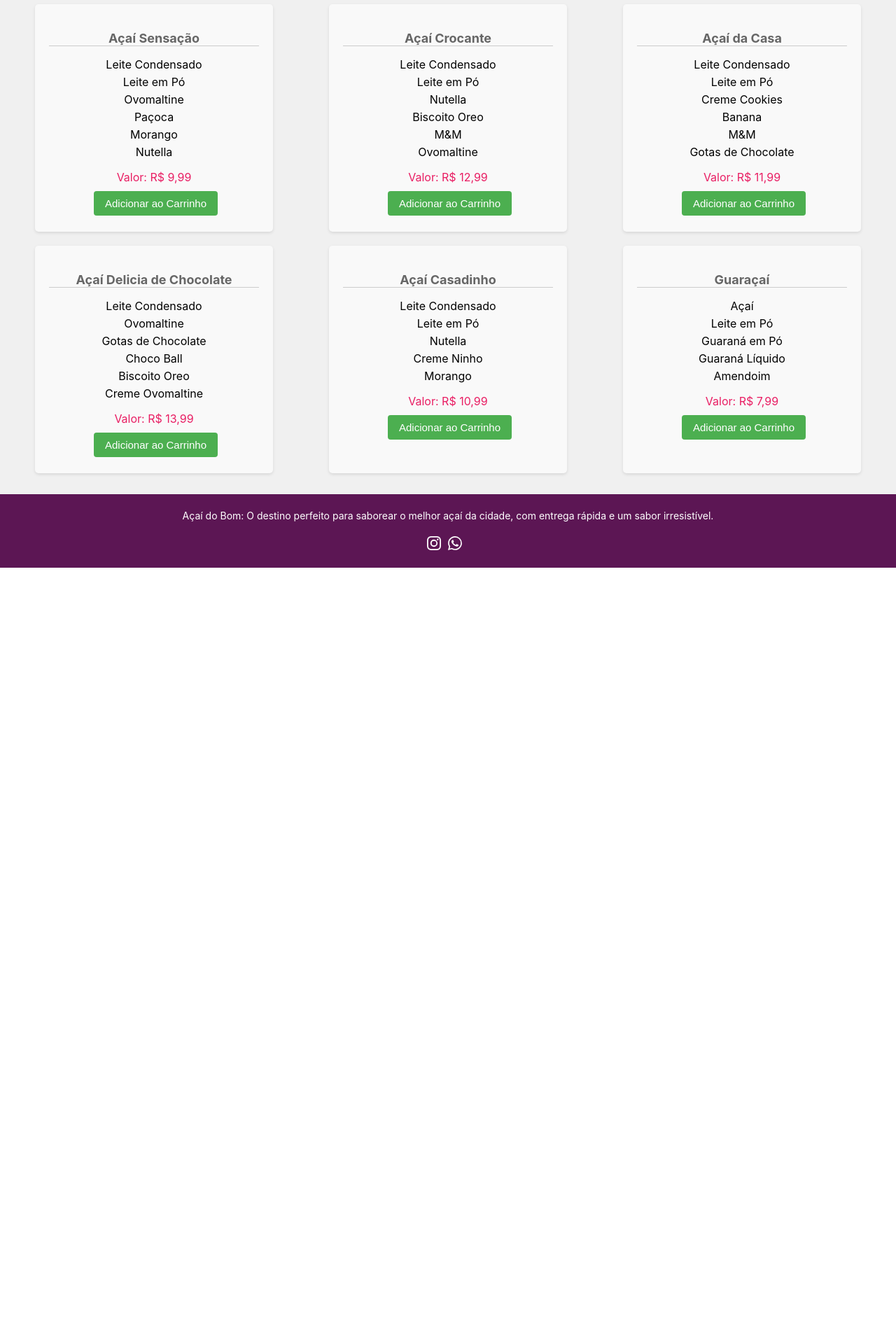
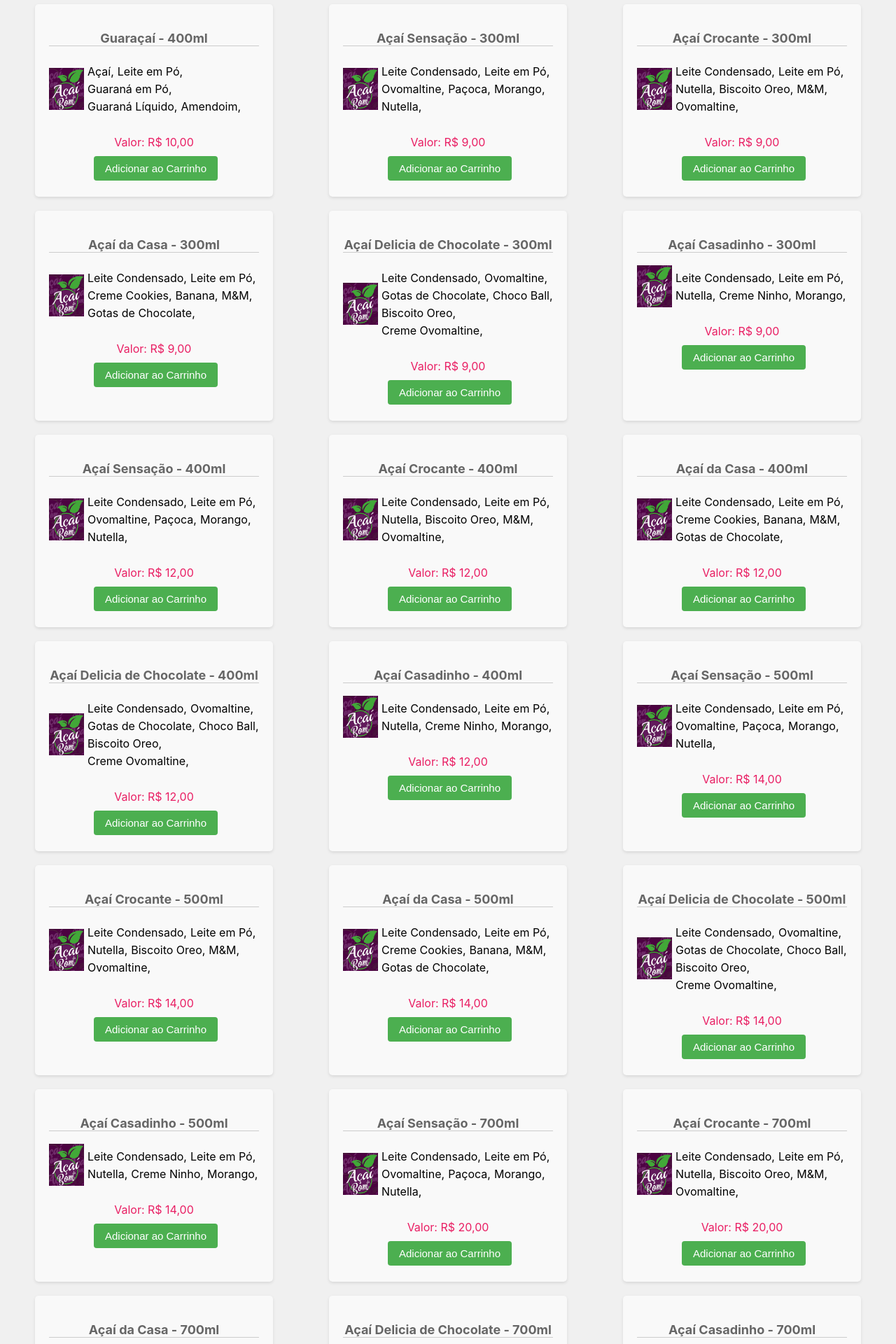
Before and after one commit to devLuanPaiva/Acai, a React (Create React App) app: page / in a window 1280 px wide. Shown: the part 480-2400 px from the top of the page at 70% size. Before the commit the page ends 1291 px from the top, so only its background shows below. Built offline with nearby package versions, Linux system fonts and the light colour scheme.

Commit message:
first commit

```diff
--- a/src/App.js
+++ b/src/App.js
@@ -2,7 +2,7 @@ import React, { useState } from 'react';
 import './App.css';
 import { BrowserRouter as Router, Routes, Route } from "react-router-dom";
 import Home from './componentes/home/Home';
-import Bebidas from './componentes/menu/Bebidas';
+// import Bebidas from './componentes/menu/Bebidas';
 import Carrinho from './componentes/carrinho/Carrinho';
 import MontarAcai from './componentes/menu/MontarAcai';
 import MilkShake from './componentes/menu/MilkShake'
@@ -16,10 +16,10 @@ function App() {
     <Router>
       <Routes>
         <Route path="/" element={<Home adicionarItem={adicionarItem} />} />
-        <Route path='/bebidas' element={<Bebidas adicionarItem={adicionarItem}/>} />
+        {/* <Route path='/bebidas' element={<Bebidas adicionarItem={adicionarItem}/>} /> */}
         <Route path='/milk-shake' element={<MilkShake adicionarItem={adicionarItem}/>} />
         <Route path="/carrinho" element={<Carrinho itens={itensSelecionados} />} />
-        <Route path='/montar_acai' element={<MontarAcai />} />
+        <Route path='/montar_acai' element={<MontarAcai/>} />
         <Route path='*' element={<Home />} />
       </Routes>
     </Router>
--- a/src/componentes/footer/Footer.css
+++ b/src/componentes/footer/Footer.css
@@ -14,12 +14,16 @@ footer span {
 }
 
 footer .redes {
+  margin: 0 auto;
   margin-top: 20px;
+  width: 20vw;
+  display: flex;
+  justify-content: space-around;
+
 }
 
 footer .redes a {
   display: inline-block;
-  margin-right: 10px;
   color: #fff;
   font-size: 20px;
 }
@@ -27,3 +31,9 @@ footer .redes a {
 footer .redes a:hover {
   color: #555555;
 }
+
+@media(max-width: 501px) {
+  footer .redes {
+    width: 60vw;
+  }
+}
--- a/src/componentes/footer/Footer.jsx
+++ b/src/componentes/footer/Footer.jsx
@@ -10,7 +10,7 @@ const Footer = () => {
                 </span>
                 <div className="redes">
                     <a href="https://www.instagram.com/_acaidoboom/"><BsInstagram className="iconColor" /></a>
-                    <a href="https://l.instagram.com/?u=https%3A%2F%2Fapi.whatsapp.com%2Fsend%3Fphone%3D5584998088539%26text%3DOl%25C3%25A1%252C%2Bgostaria%2Bde%2Bfazer%2Bum%2Bpedido%2B&e=AT0qazSxebGRNnJP29mrhR_uwRcTJqaP9-LmCmnYIeseRUixDvowDeqNBFE85_OrSLKdFXg6CT1KNinXBqePd9kD9S0ocl1arPPuwQ"><BsWhatsapp className="iconColor" /></a>
+                    <a href="https://api.whatsapp.com/send?phone=5584998088539&text=Ol%C3%A1,%20gostaria%20de%20fazer%20um%20pedido."><BsWhatsapp className="iconColor" /></a>
                 </div>
             </footer>
         </React.Fragment>
--- a/src/componentes/home/Home.css
+++ b/src/componentes/home/Home.css
@@ -28,10 +28,14 @@
     list-style-type: none;
     padding: 0;
     margin-bottom: 10px;
+    display: flex;
+    flex-wrap: wrap;
 }
 
 .acais li {
     margin-bottom: 5px;
+    margin-left: 5px;
+    text-align: left;
 }
 
 .acais p {
@@ -53,3 +57,15 @@
 .acais button:hover {
     background-color: #45a049;
 }
+.ingredientesImagem{
+    display: flex;
+    max-width: 100%;
+    align-items: center;
+    align-content: flex-end;
+    justify-content: space-around;
+}
+.acais img{
+    width: 50px;
+    height: 60px;
+
+}
--- a/src/componentes/home/Home.jsx
+++ b/src/componentes/home/Home.jsx
@@ -3,46 +3,162 @@ import Momento from "../momentoAtual/Momento.jsx";
 import Header from "../header/Header"
 import Navegacao from "../navegacao/Navegacao.jsx";
 import Footer from '../footer/Footer';
+
+import Img from "../../imagens/logo.png"
 import "./Home.css"
 const Home = ({ adicionarItem }) => {
     const itens = [
         {
-            nome: 'Açaí Sensação',
+            nome: 'Guaraçaí - 400ml',
+            ingredientes: ['Açaí', 'Leite em Pó', 'Guaraná em Pó', 'Guaraná Líquido', 'Amendoim'],
+            valor: 10.00,
+            quantidade: 1,
+            imagem: `${Img}`
+        },
+        {
+            nome: 'Açaí Sensação - 300ml',
             ingredientes: ['Leite Condensado', 'Leite em Pó', 'Ovomaltine', 'Paçoca', 'Morango', 'Nutella'],
-            valor: 9.99,
+            valor: 9.00,
             quantidade: 1,
+            imagem: `${Img}`
         },
 
         {
-            nome: 'Açaí Crocante',
+            nome: 'Açaí Crocante - 300ml',
             ingredientes: ['Leite Condensado', 'Leite em Pó', 'Nutella', 'Biscoito Oreo', 'M&M', 'Ovomaltine'],
-            valor: 12.99,
+            valor: 9.00,
             quantidade: 1,
+            imagem: `${Img}`
         },
         {
-            nome: 'Açaí da Casa',
+            nome: 'Açaí da Casa - 300ml',
             ingredientes: ['Leite Condensado', 'Leite em Pó', 'Creme Cookies', 'Banana', 'M&M', 'Gotas de Chocolate'],
-            valor: 11.99,
+            valor: 9.00,
             quantidade: 1,
+            imagem: `${Img}`
         },
         {
-            nome: 'Açaí Delicia de Chocolate',
+            nome: 'Açaí Delicia de Chocolate - 300ml',
             ingredientes: ['Leite Condensado', 'Ovomaltine', 'Gotas de Chocolate',  'Choco Ball', 'Biscoito Oreo', 'Creme Ovomaltine'],
-            valor: 13.99,
+            valor: 9.00,
             quantidade: 1,
+            imagem: `${Img}`
         },
         {
-            nome: 'Açaí Casadinho',
+            nome: 'Açaí Casadinho - 300ml',
             ingredientes: ['Leite Condensado', 'Leite em Pó', 'Nutella', 'Creme Ninho', 'Morango'],
-            valor: 10.99,
+            valor: 9.00,
             quantidade: 1,
+            imagem: `${Img}`
+        },
+
+        {
+            nome: 'Açaí Sensação - 400ml',
+            ingredientes: ['Leite Condensado', 'Leite em Pó', 'Ovomaltine', 'Paçoca', 'Morango', 'Nutella'],
+            valor: 12.00,
+            quantidade: 1,
+            imagem: `${Img}`
         },
         {
-            nome: 'Guaraçaí',
-            ingredientes: ['Açaí', 'Leite em Pó', 'Guaraná em Pó', 'Guaraná Líquido', 'Amendoim'],
-            valor: 7.99,
+            nome: 'Açaí Crocante - 400ml',
+            ingredientes: ['Leite Condensado', 'Leite em Pó', 'Nutella', 'Biscoito Oreo', 'M&M', 'Ovomaltine'],
+            valor: 12.00,
             quantidade: 1,
+            imagem: `${Img}`
         },
+        {
+            nome: 'Açaí da Casa - 400ml',
+            ingredientes: ['Leite Condensado', 'Leite em Pó', 'Creme Cookies', 'Banana', 'M&M', 'Gotas de Chocolate'],
+            valor: 12.00,
+            quantidade: 1,
+            imagem: `${Img}`
+        },
+        {
+            nome: 'Açaí Delicia de Chocolate - 400ml',
+            ingredientes: ['Leite Condensado', 'Ovomaltine', 'Gotas de Chocolate',  'Choco Ball', 'Biscoito Oreo', 'Creme Ovomaltine'],
+            valor: 12.00,
+            quantidade: 1,
+            imagem: `${Img}`
+        },
+        {
+            nome: 'Açaí Casadinho - 400ml',
+            ingredientes: ['Leite Condensado', 'Leite em Pó', 'Nutella', 'Creme Ninho', 'Morango'],
+            valor: 12.00,
+            quantidade: 1,
+            imagem: `${Img}`
+        },
+
+        {
+            nome: 'Açaí Sensação - 500ml',
+            ingredientes: ['Leite Condensado', 'Leite em Pó', 'Ovomaltine', 'Paçoca', 'Morango', 'Nutella'],
+            valor: 14.00,
+            quantidade: 1,
+            imagem: `${Img}`
+        },
+        {
+            nome: 'Açaí Crocante - 500ml',
+            ingredientes: ['Leite Condensado', 'Leite em Pó', 'Nutella', 'Biscoito Oreo', 'M&M', 'Ovomaltine'],
+            valor: 14.00,
+            quantidade: 1,
+            imagem: `${Img}`
+        },
+        {
+            nome: 'Açaí da Casa - 500ml',
+            ingredientes: ['Leite Condensado', 'Leite em Pó', 'Creme Cookies', 'Banana', 'M&M', 'Gotas de Chocolate'],
+            valor: 14.00,
+            quantidade: 1,
+            imagem: `${Img}`
+        },
+        {
+            nome: 'Açaí Delicia de Chocolate - 500ml',
+            ingredientes: ['Leite Condensado', 'Ovomaltine', 'Gotas de Chocolate',  'Choco Ball', 'Biscoito Oreo', 'Creme Ovomaltine'],
+            valor: 14.00,
+            quantidade: 1,
+            imagem: `${Img}`
+        },
+        {
+            nome: 'Açaí Casadinho - 500ml',
+            ingredientes: ['Leite Condensado', 'Leite em Pó', 'Nutella', 'Creme Ninho', 'Morango'],
+            valor: 14.00,
+            quantidade: 1,
+            imagem: `${Img}`
+        },
+        {
+            nome: 'Açaí Sensação - 700ml',
+            ingredientes: ['Leite Condensado', 'Leite em Pó', 'Ovomaltine', 'Paçoca', 'Morango', 'Nutella'],
+            valor: 20.00,
+            quantidade: 1,
+            imagem: `${Img}`
+        },
+        {
+            nome: 'Açaí Crocante - 700ml',
+            ingredientes: ['Leite Condensado', 'Leite em Pó', 'Nutella', 'Biscoito Oreo', 'M&M', 'Ovomaltine'],
+            valor: 20.00,
+            quantidade: 1,
+            imagem: `${Img}`
+        },
+        {
+            nome: 'Açaí da Casa - 700ml',
+            ingredientes: ['Leite Condensado', 'Leite em Pó', 'Creme Cookies', 'Banana', 'M&M', 'Gotas de Chocolate'],
+            valor: 20.00,
+            quantidade: 1,
+            imagem: `${Img}`
+        },
+        {
+            nome: 'Açaí Delicia de Chocolate - 700ml',
+            ingredientes: ['Leite Condensado', 'Ovomaltine', 'Gotas de Chocolate',  'Choco Ball', 'Biscoito Oreo', 'Creme Ovomaltine'],
+            valor: 20.00,
+            quantidade: 1,
+            imagem: `${Img}`
+        },
+        {
+            nome: 'Açaí Casadinho - 700ml',
+            ingredientes: ['Leite Condensado', 'Leite em Pó', 'Nutella', 'Creme Ninho', 'Morango'],
+            valor: 20.00,
+            quantidade: 1,
+            imagem: `${Img}`
+        },
+
     ];
 
     const selecionarItem = (item) => {
@@ -60,11 +176,15 @@ const Home = ({ adicionarItem }) => {
                     {itens.map((item, index) => (
                         <div key={index} className="acais">
                             <h3>{item.nome}</h3>
-                            <ul>
-                                {item.ingredientes.map((ingrediente, ingIndex) => (
-                                    <li key={ingIndex}>{ingrediente}</li>
-                                ))}
-                            </ul>
+                            <div className="ingredientesImagem">
+                                <img src={item.imagem} alt="" />
+                                <ul>
+                                    {item.ingredientes.map((ingrediente, ingIndex) => (
+                                        <li key={ingIndex}> {ingrediente}, </li>
+
+                                    ))}
+                                </ul>
+                            </div>
                             <p>Valor: {item.valor.toLocaleString('pt-br',{style: 'currency', currency: 'BRL'})}</p>
                             <button onClick={() => selecionarItem(item)} className="adicionar">Adicionar ao Carrinho</button>
                         </div>
--- a/src/componentes/menu/MilkShake.jsx
+++ b/src/componentes/menu/MilkShake.jsx
@@ -8,21 +8,21 @@ const MilkShake = ({ adicionarItem }) => {
     const itens = [
         {
             tipo: 'Milk Shake', opcoes: [
-                { nome: 'Milk Shake de Morango 300ml', valor: 9.99, quantidade: 1},
+                // { nome: 'Milk Shake de Morango 300ml', valor: 9.99, quantidade: 1},
                 { nome: 'Milk Shake de Morango 400ml', valor: 11.99, quantidade: 1 },
-                { nome: 'Milk Shake de Ovomaltine 300ml', valor: 9.99 , quantidade: 1},
+                // { nome: 'Milk Shake de Ovomaltine 300ml', valor: 9.99 , quantidade: 1},
                 { nome: 'Milk Shake de Ovomaltine 400ml', valor: 11.99, quantidade: 1 },
-                { nome: 'Milk Shake de Chocolate 300ml', valor: 9.99, quantidade: 1},
+                // { nome: 'Milk Shake de Chocolate 300ml', valor: 9.99, quantidade: 1},
                 { nome: 'Milk Shake de Chocolate 400ml', valor: 11.99, quantidade: 1 },
-                { nome: 'Milk Shake de Uva 300ml', valor: 9.99, quantidade: 1},
+                // { nome: 'Milk Shake de Uva 300ml', valor: 9.99, quantidade: 1},
                 { nome: 'Milk Shake de Uva 400ml', valor: 11.99, quantidade: 1 },
             ]
         },
         {
             tipo: 'Milk Shake Especial', opcoes: [
-                { nome: 'Milk Shake de Chocolate + Raspas de Chocolate', valor: 13.99, quantidade: 1 },
-                { nome: 'Milk Shake de Ovomaltine + Ovomaltine em Pó', valor: 13.99, quantidade: 1 },
-                { nome: 'Milk Shake de Morango + Morango', valor: 13.99, quantidade: 1 },
+                { nome: 'Milk Shake de Chocolate + Raspas de Chocolate', valor: 13.00, quantidade: 1 },
+                { nome: 'Milk Shake de Ovomaltine + Ovomaltine em Pó', valor: 13.00, quantidade: 1 },
+                { nome: 'Milk Shake de Morango + Morango', valor: 13.00, quantidade: 1 },
             ]
         },
     ]
--- a/src/componentes/menu/MontarAcai.jsx
+++ b/src/componentes/menu/MontarAcai.jsx
@@ -8,17 +8,17 @@ const options = [
     {
         title: 'Açaí no copo',
         items: [
-            { size: 'Açaí 300ml ', maxAdditions: 3, valor: 8.50 },
-            { size: 'Açaí 400ml ', maxAdditions: 4, valor: 9.50 },
-            { size: 'Açaí 500ml ', maxAdditions: 5, valor: 11.99 },
-            { size: 'Açaí 700ml ', maxAdditions: 7, valor: 13.99 },
+            { size: 'Açaí 300ml ', maxAdditions: 3, valor: 9.00 },
+            { size: 'Açaí 400ml ', maxAdditions: 4, valor: 12.00 },
+            { size: 'Açaí 500ml ', maxAdditions: 5, valor: 14.00 },
+            { size: 'Açaí 700ml ', maxAdditions: 7, valor: 20.00 },
         ],
     },
     {
         title: 'Açaí na vasilha',
         items: [
-            { size: 'Açaí 250g', maxAdditions: 4, valor: 7.50 },
-            { size: 'Açaí 350g', maxAdditions: 5, valor: 8.50 },
+            { size: 'Açaí 250g', maxAdditions: 4, valor: 10.00 },
+            { size: 'Açaí 350g', maxAdditions: 5, valor: 13.00 },
         ],
     },
 ];
@@ -42,10 +42,10 @@ const cremes = [
     {
         title: 'Cremes',
         items: [
-            { nome: 'Creme Oreo ', valor: 2.50 },
-            { nome: 'Creme Ninho ', valor: 2.50 },
-            { nome: 'Creme Ovomaltine ', valor: 2.50 },
-            { nome: 'Creme Cookies ', valor: 2.50 },
+            { nome: 'Creme Oreo ', valor: 10.00 },
+            { nome: 'Creme Ninho ', valor: 10.00 },
+            { nome: 'Creme Ovomaltine ', valor: 10.00 },
+            { nome: 'Creme Cookies ', valor: 10.00 },
         ]
     }
 ]
--- a/src/componentes/navegacao/Navegacao.jsx
+++ b/src/componentes/navegacao/Navegacao.jsx
@@ -16,9 +16,9 @@ const Navegacao = () => {
           <Link className="opcoesNav" to="/milk-shake">
             Milk Shake
           </Link>
-          <Link className="opcoesNav" to="/bebidas">
+          {/* <Link className="opcoesNav" to="/bebidas">
             Bebidas
-          </Link>
+          </Link> */}
           <Link className="opcoesNav" to="/carrinho">
             Carrinho
           </Link>
--- a/src/componentes/navegacao/nav.css
+++ b/src/componentes/navegacao/nav.css
@@ -25,7 +25,9 @@ nav {
   padding: 3px;
   background-color: rgb(218, 216, 216);
 }
-
+.navbar-container{
+  padding-left: 80px;
+}
 @media screen and (max-width: 600px) {
   nav {
     overflow-x: auto;
```
